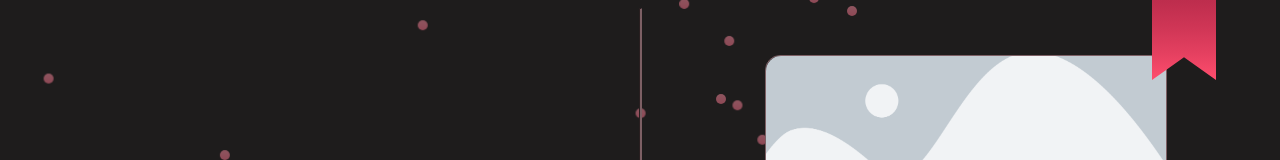
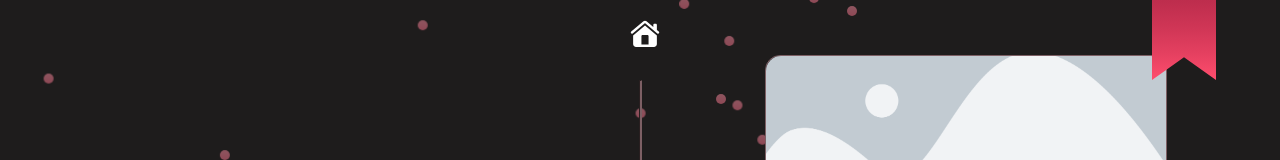
Before and after one commit to AnnaAnnakie/newPortfolio, an Angular app: page /infos/1 in a window 1280 px wide. Shown: the top 160 px of the page. Built offline with nearby package versions, Linux system fonts and the light colour scheme.

Commit message:
update: position home button

```diff
--- a/src/app/compos/infos/infos.component.html
+++ b/src/app/compos/infos/infos.component.html
@@ -1,3 +1,4 @@
+<a routerLink="/accueil"><img src="assets/home.svg" alt="home" id="home" /></a>
 <div class="container">
     <div class="fiftyfifty" id="global">
         <h2>{{contents.content.firstTitleLeftSection}}</h2>
--- a/src/app/compos/infos/infos.component.scss
+++ b/src/app/compos/infos/infos.component.scss
@@ -1,3 +1,11 @@
+#home {
+  position: absolute;
+  top: 2vh;
+  width: 3vw;
+  right: 48.1vw;
+}
+
+
 .container {
   display: flex;
   min-height: 100vh;
@@ -7,6 +15,7 @@ hr{
   color: var(--border-grey);
   background-color: var(--border-grey);
   border-color: var(--border-grey);
+  margin-top: 10vh;
   width: 1px;
 }
 
@@ -82,6 +91,10 @@ p{
 }
 
 @media (orientation: portrait) {
+  #home{
+    width: 10vw;
+    right: 45vw;
+  }
   .container {
     width: 100vw;
     flex-direction: column;
--- a/src/app/compos/infos/infos.component.ts
+++ b/src/app/compos/infos/infos.component.ts
@@ -1,5 +1,5 @@
 import {Component, OnInit} from '@angular/core';
-import {ActivatedRoute  } from "@angular/router";
+import {ActivatedRoute, RouterLink} from "@angular/router";
 import {NgFor, NgIf} from "@angular/common";
 import {CardComponent} from "../card/card.component";
 import { CONTENT} from "../../data/mock-content";
@@ -13,6 +13,7 @@ import {contentInterface} from "../../data/contentInterface";
     NgFor,
     NgIf,
     CardComponent,
+    RouterLink,
   ],
   templateUrl: './infos.component.html',
   styleUrl: './infos.component.scss'
--- a/src/app/compos/markbook/markbook.component.html
+++ b/src/app/compos/markbook/markbook.component.html
@@ -1,5 +1,4 @@
 <aside id="links" [class.open]="menuOpen" (click)="toggleMenu()">
-    <a routerLink="/accueil"><img src="assets/home.svg" alt="home" id="home" /></a>
     <hr />
     <ul>
         <li><a href="https://bsky.app/profile/annakiedraw.bsky.social" target="_blank"><img src="assets/bluesky.png" alt="" /></a></li>
--- a/src/app/compos/markbook/markbook.component.scss
+++ b/src/app/compos/markbook/markbook.component.scss
@@ -26,13 +26,6 @@ hr {
   background-color: white;
 }
 
-#home {
-  position: absolute;
-  top: 2vh;
-  width: 3vw;
-  right: 1vw;
-}
-
 ul {
   padding: 0;
 }
@@ -56,8 +49,4 @@ img {
   img{
     width: 7vw;
   }
-  #home{
-    width: 8vw;
-    right: 2.5vw;
-  }
 }
```
